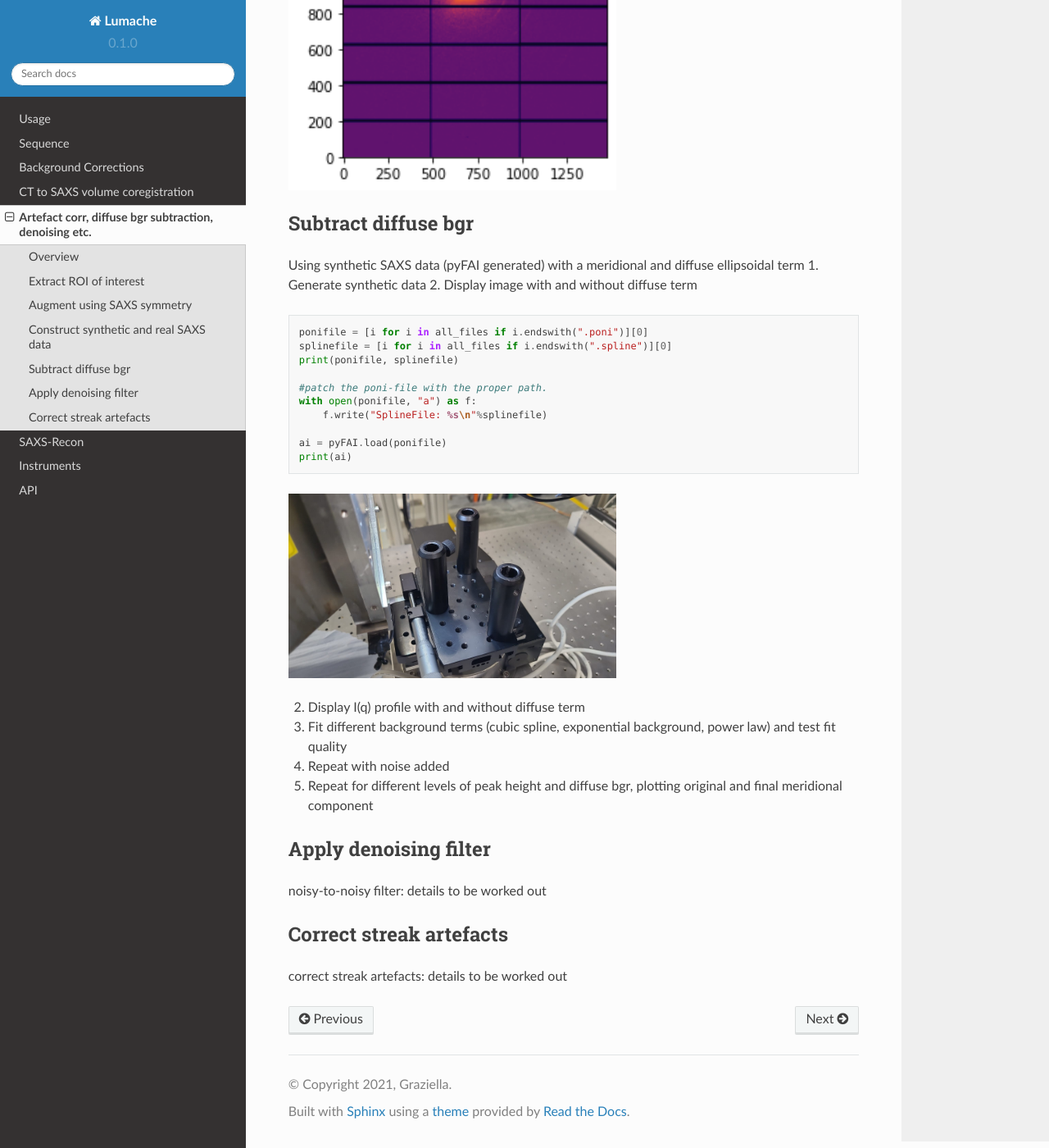
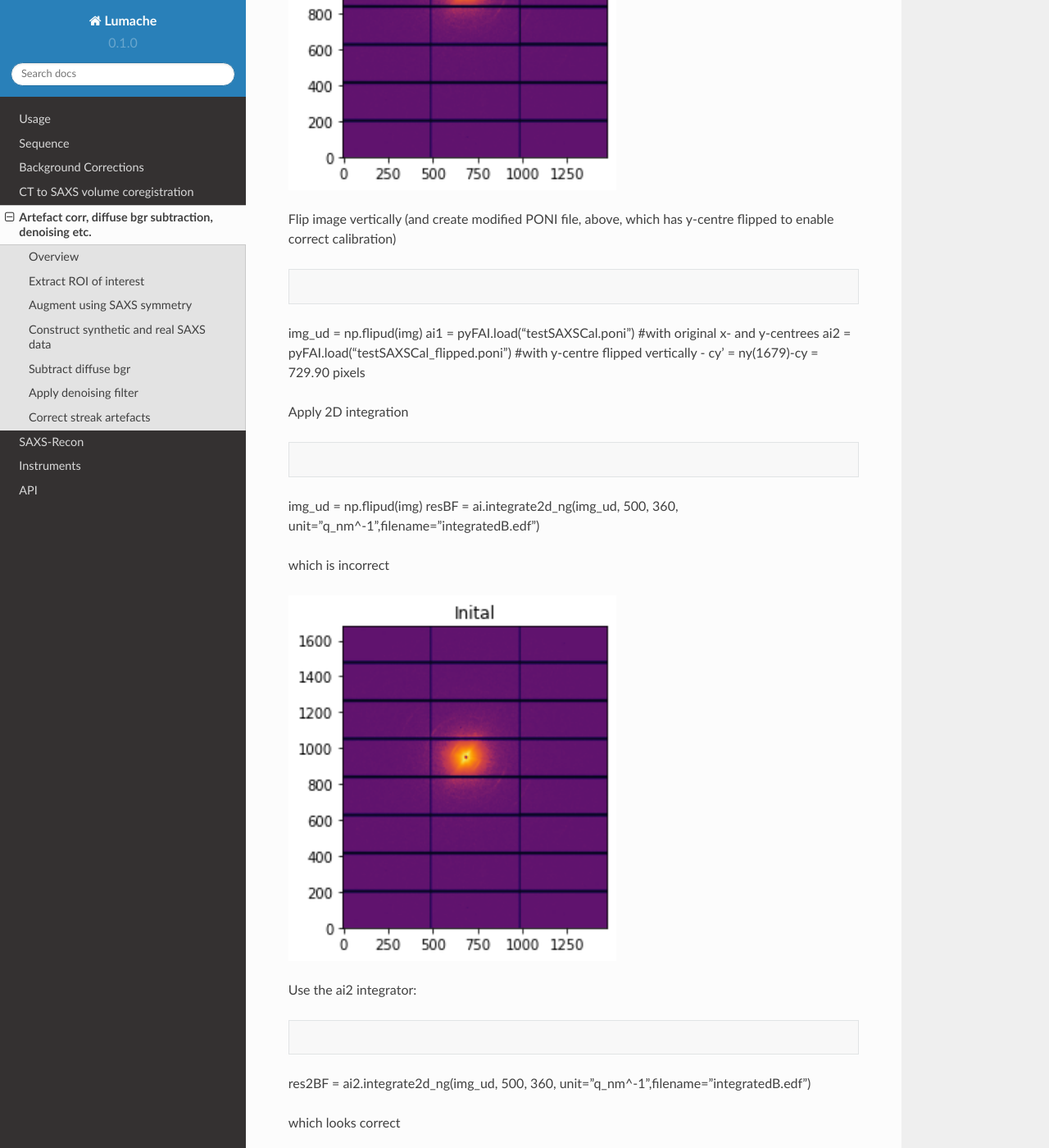
Before and after one commit to himadri111/saxs-docs-tutorial, a Sphinx documentation site: the page built from docs/source/imgtreatment.rst, in a window 1280 px wide and 1400 px high, scrolled down 1444 px. Shown: the whole window at 82% size. Built offline with Sphinx 7.4.7 and the Read the Docs theme 2.0.0, drawn with Linux system fonts in a browser that asks for light colours.

Commit message:
Update imgtreatment.rst

```diff
--- a/docs/source/imgtreatment.rst
+++ b/docs/source/imgtreatment.rst
@@ -62,6 +62,37 @@ leading to
   :width: 400
   :alt: Alternative text
 
+Flip image vertically (and create modified PONI file, above, which has y-centre flipped to enable correct calibration)
+
+.. code-block:: python
+
+img_ud = np.flipud(img)
+ai1 = pyFAI.load("testSAXSCal.poni") #with original x- and y-centrees
+ai2 = pyFAI.load("testSAXSCal_flipped.poni") #with y-centre flipped vertically - cy’ = ny(1679)-cy = 729.90 pixels
+
+Apply 2D integration
+
+.. code-block:: python
+
+img_ud = np.flipud(img)
+resBF = ai.integrate2d_ng(img_ud, 500, 360, unit="q_nm^-1",filename="integratedB.edf")
+
+which is incorrect
+
+.. image:: f134_original.png
+  :width: 400
+
+Use the ai2 integrator:
+
+.. code-block:: python
+
+res2BF = ai2.integrate2d_ng(img_ud, 500, 360, unit="q_nm^-1",filename="integratedB.edf")
+
+which looks correct
+
+.. image:: f134_original.png
+  :width: 400
+
 .. _diffuse bgr corr:
 Subtract diffuse bgr
 -------------------------
```
